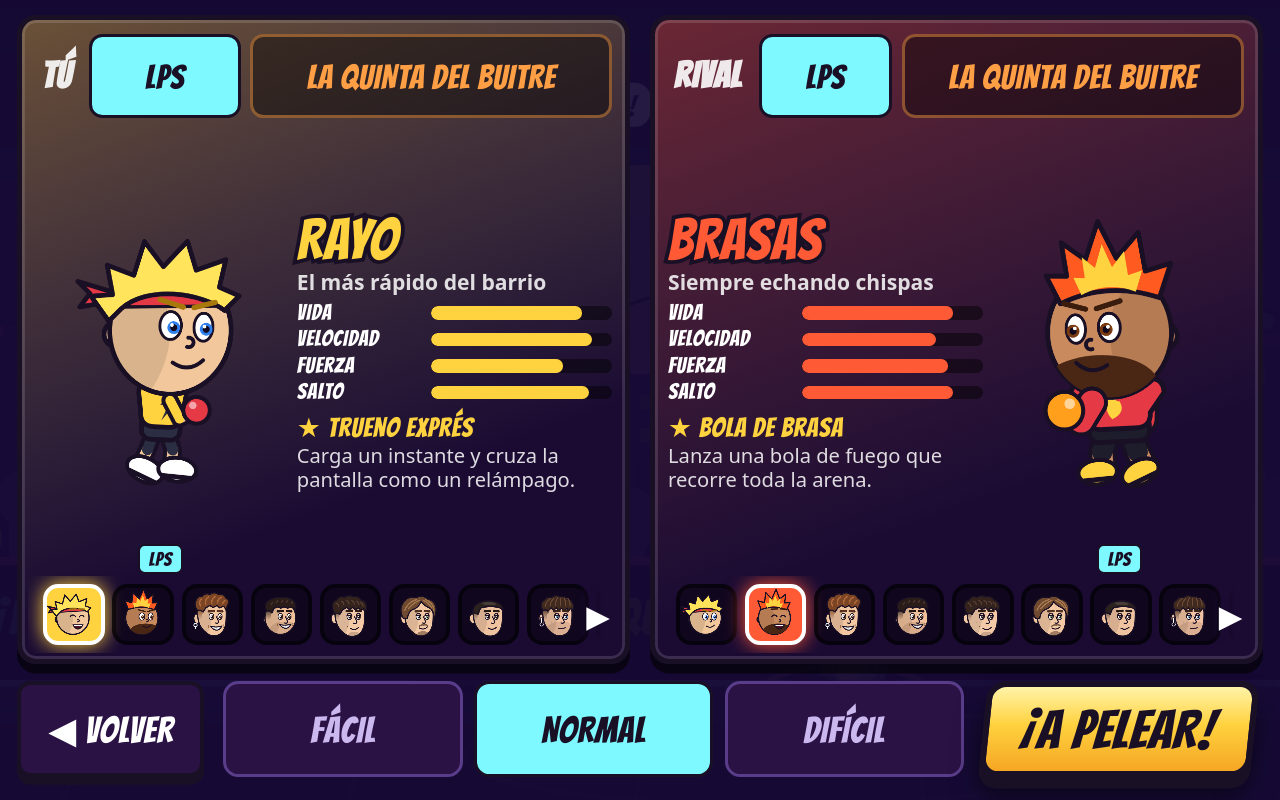
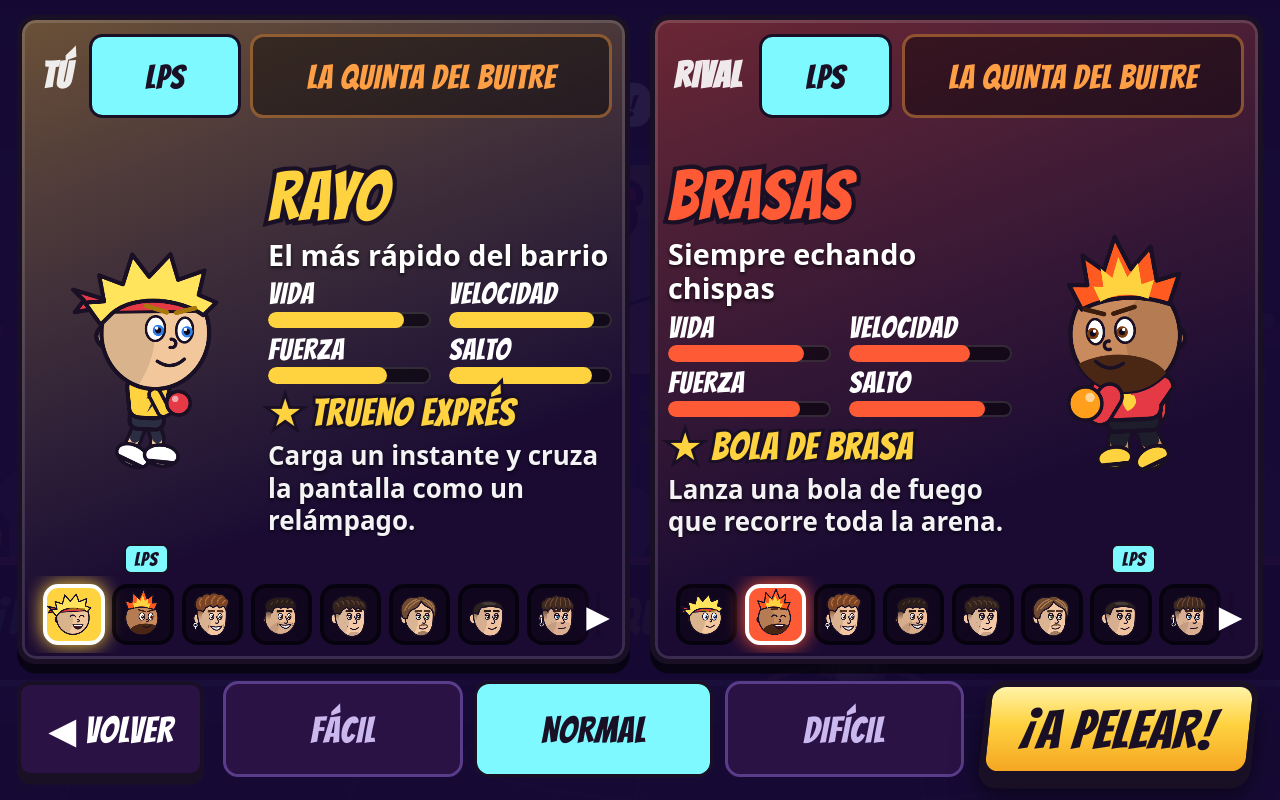
Before and after one commit to danielmtnzc/head_fighter, a plain HTML site: page index.html in a window 1280 px wide. Both pictures are taken after a click on the button "JUGAR". Drawn offline with Linux system fonts and the light colour scheme; animation ran at ten frames a second.

Commit message:
Frases en bocadillo para todos los especiales y fichas de selección más legibles
- Todos los personajes gritan una frase (special.params.say) al lanzar
  su especial; el bocadillo lo pone Fighter.startSpecial para cualquier tipo.
- Fichas de selección con textos más grandes y estadísticas en dos columnas.
- El nombre del especial y su palabra de impacto duran más en pantalla.
- Cartones de Loison: solo impacta uno por ráfaga; daño 21 y recarga 7,5 s.

```diff
--- a/css/style.css
+++ b/css/style.css
@@ -220,16 +220,24 @@ h2 { font-size: 3.6rem; color: var(--yellow); -webkit-text-stroke: .5rem var(--i
 .vs-badges .badge { font-size: 1.5rem; }
 .sel-main { flex: 1; min-height: 0; display: flex; gap: .6rem; align-items: center; }
 .sel-side[data-side="1"] .sel-main { flex-direction: row-reverse; }
-.preview { display: block; height: 100%; width: auto; aspect-ratio: 7 / 8; max-width: 13rem; object-fit: contain; }
-.info { flex: 1; min-width: 0; }
-.info .nm { font-size: 3rem; line-height: 1; color: var(--c); -webkit-text-stroke: .4rem var(--ink); paint-order: stroke fill; }
-.info .tag { font-family: system-ui, sans-serif; font-weight: 600; letter-spacing: 0; font-size: 1.1rem; line-height: 1.2; opacity: .85; margin-bottom: .3rem; }
-.stat { display: flex; align-items: center; gap: .4rem; font-size: 1.15rem; line-height: 1.2; }
-.stat span { width: 6.6rem; }
-.stat i { flex: 1; height: .7rem; background: #0007; border-radius: .35rem; overflow: hidden; }
-.stat i b { display: block; height: 100%; background: var(--c); border-radius: .35rem; }
-.info .sp { margin-top: .4rem; font-size: 1.4rem; color: var(--yellow); line-height: 1.1; }
-.info .spd { font-family: system-ui, sans-serif; font-weight: 500; letter-spacing: 0; font-size: 1.05rem; opacity: .85; line-height: 1.2; }
+.preview { display: block; height: 100%; width: auto; aspect-ratio: 7 / 8; max-width: 11.5rem; object-fit: contain; }
+.info { flex: 1; min-width: 0; display: flex; flex-direction: column; gap: .35rem; }
+.info .nm { font-size: 3.6rem; line-height: .95; color: var(--c); -webkit-text-stroke: .45rem var(--ink); paint-order: stroke fill; }
+.info .tag {
+  font-family: system-ui, sans-serif; font-weight: 700; letter-spacing: 0; font-size: 1.5rem; line-height: 1.2; color: #fff;
+  text-shadow: 0 .12rem .2rem #000a;
+}
+/* estadísticas en dos columnas: etiqueta encima y barra debajo, así caben con letra grande */
+.stats { display: grid; grid-template-columns: 1fr 1fr; gap: .35rem .9rem; }
+.stat { display: flex; flex-direction: column; gap: .15rem; font-size: 1.55rem; line-height: 1; color: #fff; }
+.stat i { height: .85rem; background: #0008; border-radius: .45rem; overflow: hidden; box-shadow: inset 0 0 0 .1rem #fff2; }
+.stat i b { display: block; height: 100%; background: var(--c); border-radius: .45rem; }
+.info .sp { margin-top: .2rem; font-size: 2rem; color: var(--yellow); line-height: 1; -webkit-text-stroke: .3rem var(--ink); paint-order: stroke fill; }
+.info .spd {
+  font-family: system-ui, sans-serif; font-weight: 600; letter-spacing: 0; font-size: 1.35rem; line-height: 1.25; color: #fff; opacity: .95;
+  text-shadow: 0 .12rem .2rem #000a;
+  display: -webkit-box; -webkit-box-orient: vertical; -webkit-line-clamp: 3; overflow: hidden;
+}
 /* una sola fila; si no caben se desliza con el dedo (flechas en los lados con más retratos) */
 .picks-wrap { position: relative; flex: none; }
 .picks { display: flex; gap: .4rem; overflow-x: auto; overscroll-behavior-x: contain; scrollbar-width: none; padding: .4rem; margin: -.4rem; }
--- a/src/characters/defs/brasas.js
+++ b/src/characters/defs/brasas.js
@@ -18,7 +18,7 @@ export default {
     type: 'projectile',
     damage: 19,
     cooldown: 6,
-    params: { startup: 0.3, recovery: 0.35, speed: 720, radius: 22 },
+    params: { say: '¡Cuidado, que quema!', startup: 0.3, recovery: 0.35, speed: 720, radius: 22 },
     fx: { color: '#ff7a1a', color2: '#ffe45c', text: '¡FUEGO!' },
     ai: { min: 220, max: 900 },
   },
--- a/src/characters/defs/chispa.js
+++ b/src/characters/defs/chispa.js
@@ -18,7 +18,7 @@ export default {
     type: 'multihit',
     damage: 28,
     cooldown: 6.5,
-    params: { startup: 0.12, hits: 6, interval: 0.075, finisher: 0.4, recovery: 0.4, advance: 170 },
+    params: { say: '¡Toma, toma y toma!', startup: 0.12, hits: 6, interval: 0.075, finisher: 0.4, recovery: 0.4, advance: 170 },
     fx: { color: '#ff5d8f', color2: '#ffd23f', text: '¡TOMA!' },
     ai: { min: 0, max: 104 },
   },
--- a/src/characters/defs/jd.js
+++ b/src/characters/defs/jd.js
@@ -24,7 +24,7 @@ export default {
     type: 'dash',
     damage: 22,
     cooldown: 8,
-    params: {
+    params: { say: '¡Cabeza de hierro!',
       startup: 0.5, speed: 820, duration: 0.65, recovery: 0.4, run: true,
       form: {
         head: { type: 'armor', size: 1 },
--- a/src/characters/defs/kalong.js
+++ b/src/characters/defs/kalong.js
@@ -24,7 +24,7 @@ export default {
     type: 'projectile',
     damage: 19,
     cooldown: 8,
-    params: {
+    params: { say: '¡Este va por ti!',
       startup: 0.5, recovery: 0.35, speed: 720, vy: -180, gravity: 620, radius: 18, spawnX: 56, spawnY: -95,
       spin: 13, recoil: 0, item: 'bottle', windPose: 'itemWind',
     },
--- a/src/characters/defs/loison.js
+++ b/src/characters/defs/loison.js
@@ -23,8 +23,8 @@ export default {
     name: 'Cartones Mágicos',
     description: 'Grita «¡Cartones Mágicos!» y lanza una ráfaga de cartones de colores que marean al rival.',
     type: 'cards',
-    damage: 19,
-    cooldown: 8.5,
+    damage: 21,
+    cooldown: 7.5,
     params: {
       startup: 0.5, recovery: 0.35, say: '¡Cartones Mágicos!', count: 4, interval: 0.09,
       speed: 760, size: 32, spawnX: 50, spawnY: -72, spread: 12, dizzy: 2.5,
--- a/src/characters/defs/minimocho.js
+++ b/src/characters/defs/minimocho.js
@@ -24,7 +24,7 @@ export default {
     type: 'spray',
     damage: 22,
     cooldown: 8,
-    params: { startup: 0.42, duration: 0.5, recovery: 0.35, reach: 290, mouthX: 15, mouthY: -50, sickSkin: '#a9c77a' },
+    params: { say: 'Uy... que me viene...', startup: 0.42, duration: 0.5, recovery: 0.35, reach: 290, mouthX: 15, mouthY: -50, sickSkin: '#a9c77a' },
     fx: { color: '#9bc53d', color2: '#d6e86a', text: '¡POTA DE UCRANIANA!' },
     ai: { min: 60, max: 280 },
   },
--- a/src/characters/defs/mogailes.js
+++ b/src/characters/defs/mogailes.js
@@ -24,7 +24,7 @@ export default {
     type: 'gang',
     damage: 22,
     cooldown: 8.5,
-    params: {
+    params: { say: '¡Primos, venid!',
       startup: 0.5, recovery: 0.4, speed: 760, gap: 26, behind: 170, finisher: 0.35,
       crew: [
         { art: { hair: 'crop', extra: ['thickBrows'] }, body: { shirt: '#d63c3c', detail: 'stripe', detailColor: '#ffffff', scale: 1, legs: 1.2 } },
--- a/src/characters/defs/nani.js
+++ b/src/characters/defs/nani.js
@@ -24,7 +24,7 @@ export default {
     type: 'shotgun',
     damage: 20,
     cooldown: 8,
-    params: { startup: 0.5, recovery: 0.45, speed: 1350, radius: 14 },
+    params: { say: '¡Tiro al pato!', startup: 0.5, recovery: 0.45, speed: 1350, radius: 14 },
     fx: { color: '#ff9f45', color2: '#fff3a8', text: '¡PREMIO!' },
     ai: { min: 140, max: 800 },
   },
--- a/src/characters/defs/pipo.js
+++ b/src/characters/defs/pipo.js
@@ -25,7 +25,7 @@ export default {
     type: 'dash',
     damage: 20,
     cooldown: 8.5,
-    params: {
+    params: { say: '¡Ahí va mi rodilla!',
       startup: 0.45, speed: 980, duration: 0.48, recovery: 0.38, reach: 66,
       poses: { charge: 'kneeWind', go: 'kneeFly', hit: 'kneeFly' },
       form: { body: { steelKnee: true } },
--- a/src/characters/defs/rayo.js
+++ b/src/characters/defs/rayo.js
@@ -18,7 +18,7 @@ export default {
     type: 'dash',
     damage: 20,
     cooldown: 7,
-    params: { startup: 0.28, speed: 1250, duration: 0.3, recovery: 0.3 },
+    params: { say: '¡A que no me pillas!', startup: 0.28, speed: 1250, duration: 0.3, recovery: 0.3 },
     fx: { color: '#ffe45c', color2: '#7df9ff', text: '¡ZAS!', trail: 'bolt' },
     ai: { min: 150, max: 430 },
   },
--- a/src/characters/defs/tanque.js
+++ b/src/characters/defs/tanque.js
@@ -18,7 +18,7 @@ export default {
     type: 'explosion',
     damage: 22,
     cooldown: 10,
-    params: { leap: 780, blastRadius: 120, waveSpeed: 560, waveRange: 400, waveDamage: 0.6, recovery: 0.5 },
+    params: { say: '¡Agarraos fuerte!', leap: 780, blastRadius: 120, waveSpeed: 560, waveRange: 400, waveDamage: 0.6, recovery: 0.5 },
     fx: { color: '#2ec4b6', color2: '#c9a27a', text: '¡BRUUM!' },
     ai: { min: 0, max: 330 },
   },
--- a/src/characters/fighter.js
+++ b/src/characters/fighter.js
@@ -3,6 +3,7 @@
 import { BASE_SPEED, BASE_JUMP, approach } from '../config.js';
 import { MOVES } from '../combat/moves.js';
 import { SPECIALS } from '../combat/specials/index.js';
+import { SpeechBubble } from '../combat/specials/bubble.js';
 import { makePose, targetPose, lerpPose } from './poses.js';
 import { sfx } from '../engine/audio.js';
 
@@ -127,6 +128,8 @@ export class Fighter {
     this.energy = 0;
     this.action = { kind: 'special', sp, handler, t: 0, s: {}, keepVel: false };
     handler.start(this, sp, world, this.action);
+    // frase que grita al lanzarlo (special.params.say), sea cual sea el tipo
+    if (sp.params?.say) world.spawn(new SpeechBubble(this, sp.params.say, (sp.params.startup ?? 0.4) + 1.7));
     world.onSpecialStart(this, sp);
   }
 
--- a/src/combat/specials/skyDrop.js
+++ b/src/combat/specials/skyDrop.js
@@ -7,7 +7,6 @@
 import { STAGE, OUTLINE, FONT, clamp, rand } from '../../config.js';
 import { specialHit } from './common.js';
 import { sfx } from '../../engine/audio.js';
-import { SpeechBubble } from './bubble.js';
 
 // ---------------------------------------------------------------- edificios
 
@@ -300,7 +299,6 @@ class FallingBuilding {
 export default {
   start(f, sp, world, a) {
     a.s.dropped = false;
-    if (sp.params.say) world.spawn(new SpeechBubble(f, sp.params.say, sp.params.startup + 0.9));
   },
   update(f, sp, world, dt, a) {
     const p = sp.params;
--- a/src/engine/effects.js
+++ b/src/engine/effects.js
@@ -79,8 +79,9 @@ export class Effects {
   }
 
   /** Texto cómic: ¡ZAS!, ¡PAM!... */
-  text(x, y, str, color = '#ffd23f', size = 44) {
-    this.texts.push({ x, y, str, color, size, life: 0.75, max: 0.75, rot: rand(-0.25, 0.25) });
+  /** Palabra de cómic que sube y se desvanece. life = segundos en pantalla. */
+  text(x, y, str, color = '#ffd23f', size = 44, life = 0.75, rot = rand(-0.25, 0.25)) {
+    this.texts.push({ x, y, str, color, size, life, max: life, rot });
   }
 
   flash(color = '#fff', a = 0.5) {
@@ -167,7 +168,7 @@ export class Effects {
         }
         case 'drop': {
           // gota opaca con contorno
-          ctx.globalAlpha = Math.min(1, k * 3);
+          ctx.globalAlpha = Math.min(1, t.life / 0.25);
           ctx.fillStyle = p.color;
           ctx.strokeStyle = OUTLINE;
           ctx.lineWidth = 1.5;
@@ -250,7 +251,8 @@ export class Effects {
 
     for (const t of this.texts) {
       const k = t.life / t.max;
-      const pop = k > 0.8 ? 1 + (k - 0.8) * 4 : 1;
+      const age = t.max - t.life; // el «pop» de entrada dura lo mismo sea cual sea la vida
+      const pop = age < 0.15 ? 1 + (0.15 - age) * 5.3 : 1;
       ctx.save();
       ctx.translate(t.x, t.y);
       ctx.rotate(t.rot);
--- a/src/engine/match.js
+++ b/src/engine/match.js
@@ -61,7 +61,7 @@ export class Match {
     this.hitstop = Math.max(this.hitstop, spec.hitstop || 0);
     this.camera.shake(spec.shake || 0);
     const word = spec.text === undefined ? (power >= 2 ? HIT_WORDS[Math.floor(rand(HIT_WORDS.length))] : null) : spec.text;
-    if (word && typeof word === 'string') this.fx.text(x, y - 46, word, color, (power >= 3 ? 56 : 42) * Math.min(1, 11 / word.length));
+    if (word && typeof word === 'string') this.fx.text(x, y - 46, word, color, (power >= 3 ? 56 : 42) * Math.min(1, 11 / word.length), spec.special ? 1.3 : 0.75);
     if (power >= 3) this.fx.flash('#fff', 0.3);
     if (!this.silent) sfx.hit(power);
     if (!spec.special) att.energy = Math.min(100, att.energy + spec.damage * 0.9);
@@ -75,7 +75,7 @@ export class Match {
     this.hitstop = Math.max(this.hitstop, 0.28);
     this.fx.dim(0.55);
     this.fx.ring(f.x, f.y - 60, sp.fx?.color || f.cfg.color, 150, 0.4);
-    this.fx.text(f.x, f.y - 170, sp.name.toUpperCase(), sp.fx?.color || f.cfg.color, 34);
+    this.fx.text(f.x, f.y - 170, sp.name.toUpperCase(), sp.fx?.color || f.cfg.color, 38, 1.8, rand(-0.08, 0.08));
     if (!this.silent) sfx.special();
   }
 
```
Also changed, not shown: docs/claude/especiales.md (+5 -5 lines), docs/claude/monigotes.md (+1 -0 lines), src/combat/specials/cards.js (+7 -6 lines).
